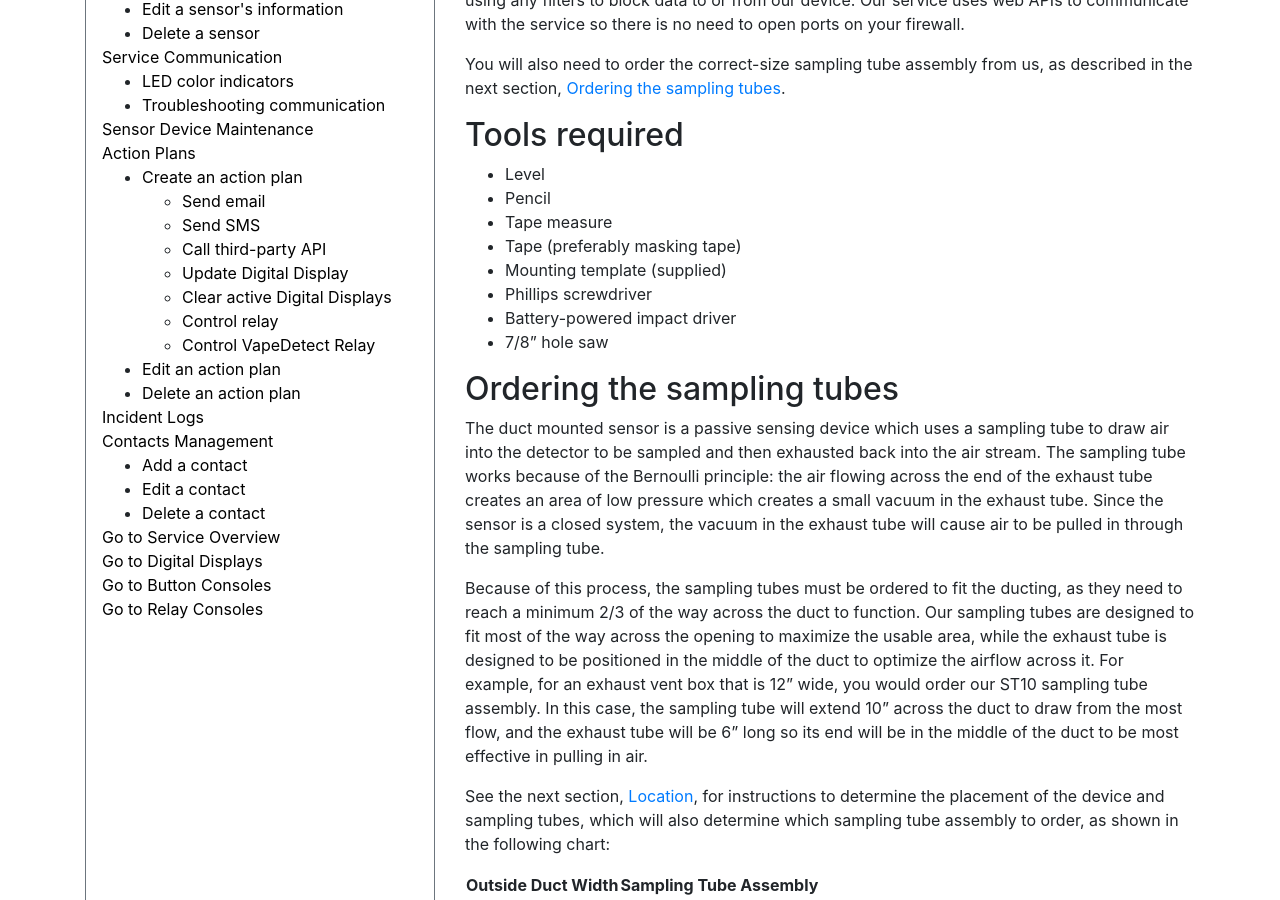
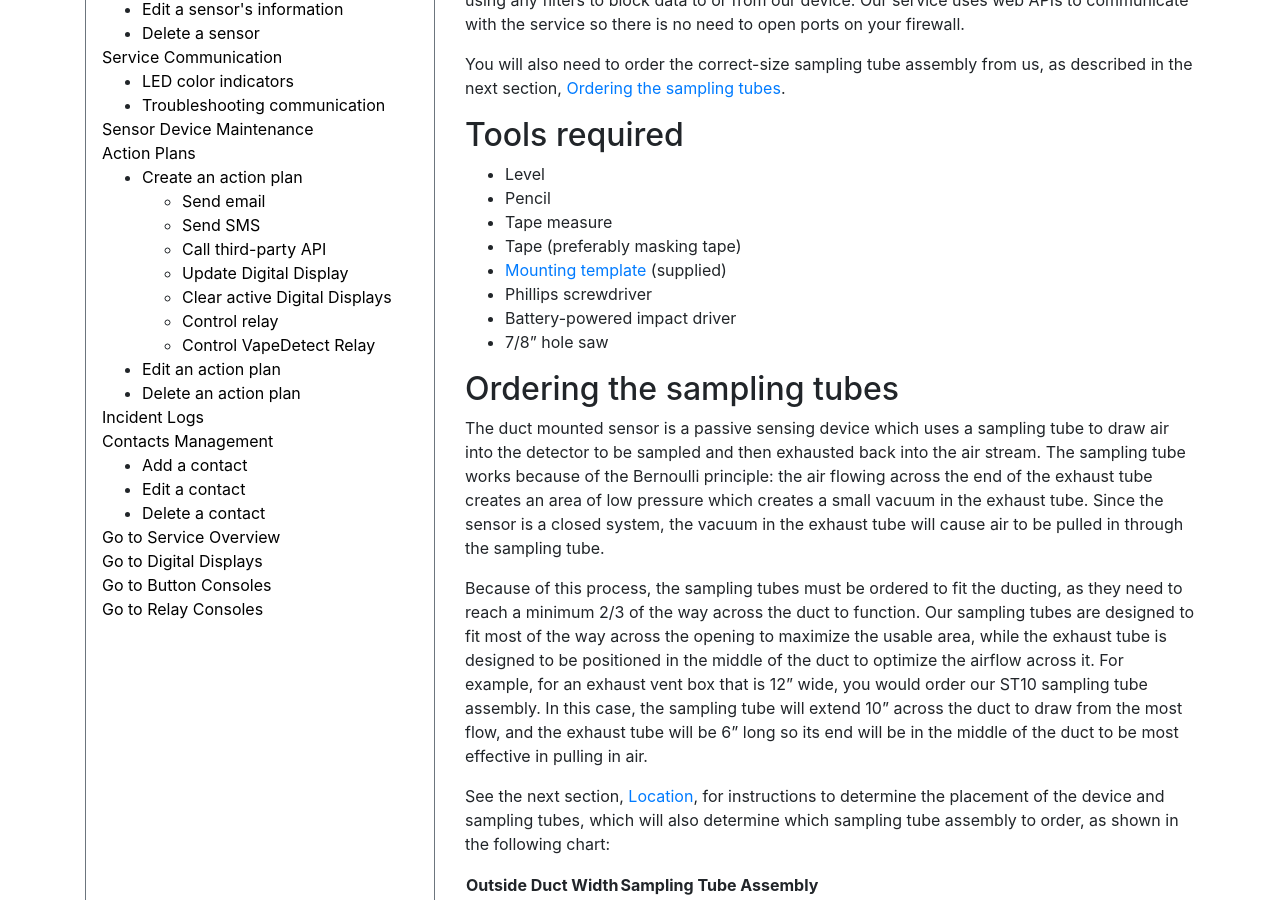
Before and after one commit to NrsSystems/docs, a Jekyll site: the page built from vape-detect/installation-reqs.md, in a window 1280 px wide and 900 px high, scrolled down 675 px. Built offline with Jekyll 4.4.1, drawn with Linux system fonts in a browser that asks for light colours; our own code applies the rules of GitHub Pages for plain Markdown files; part of the change alters nothing that is shown.

```diff
--- a/vape-detect/installation-reqs.md
+++ b/vape-detect/installation-reqs.md
@@ -22,7 +22,7 @@ You will also need to order the correct-size sampling tube assembly from us, as
 -	Pencil
 -	Tape measure
 -	Tape (preferably masking tape)
--	Mounting template (supplied)
+-	[Mounting template](Duct Mounted Vape Smoke Detector - Mounting Template.pdf) (supplied)
 -	Phillips screwdriver
 -	Battery-powered impact driver
 -	7/8” hole saw
```
